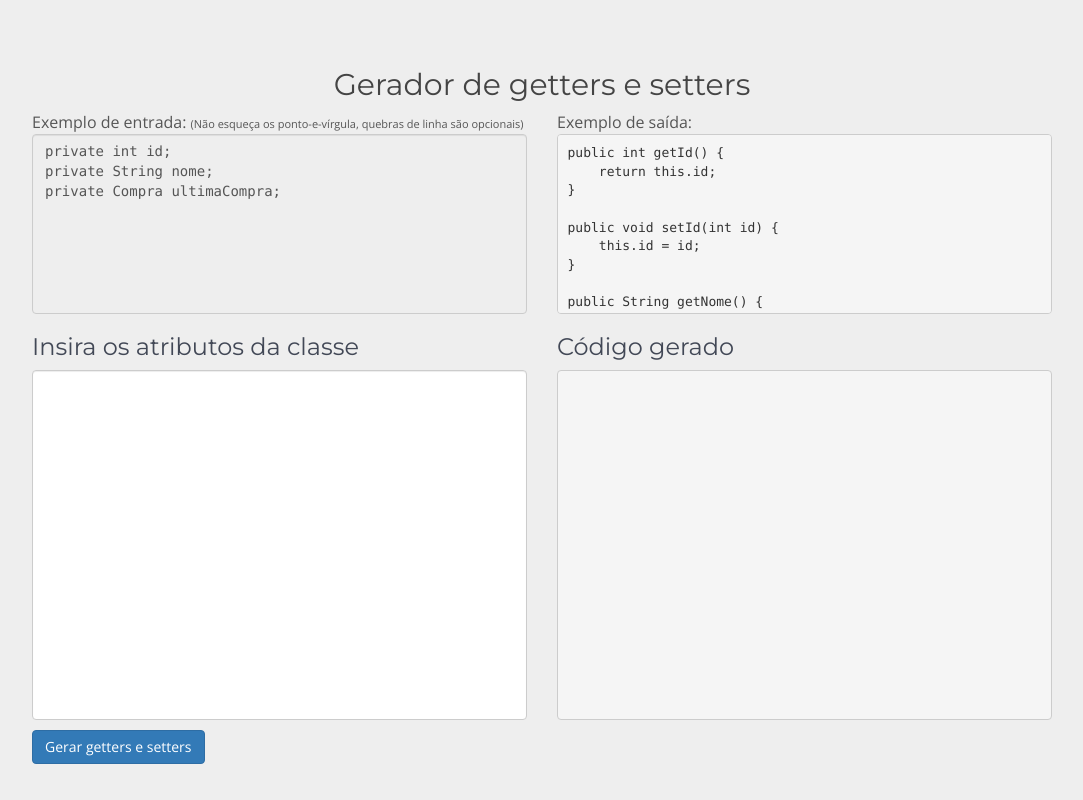
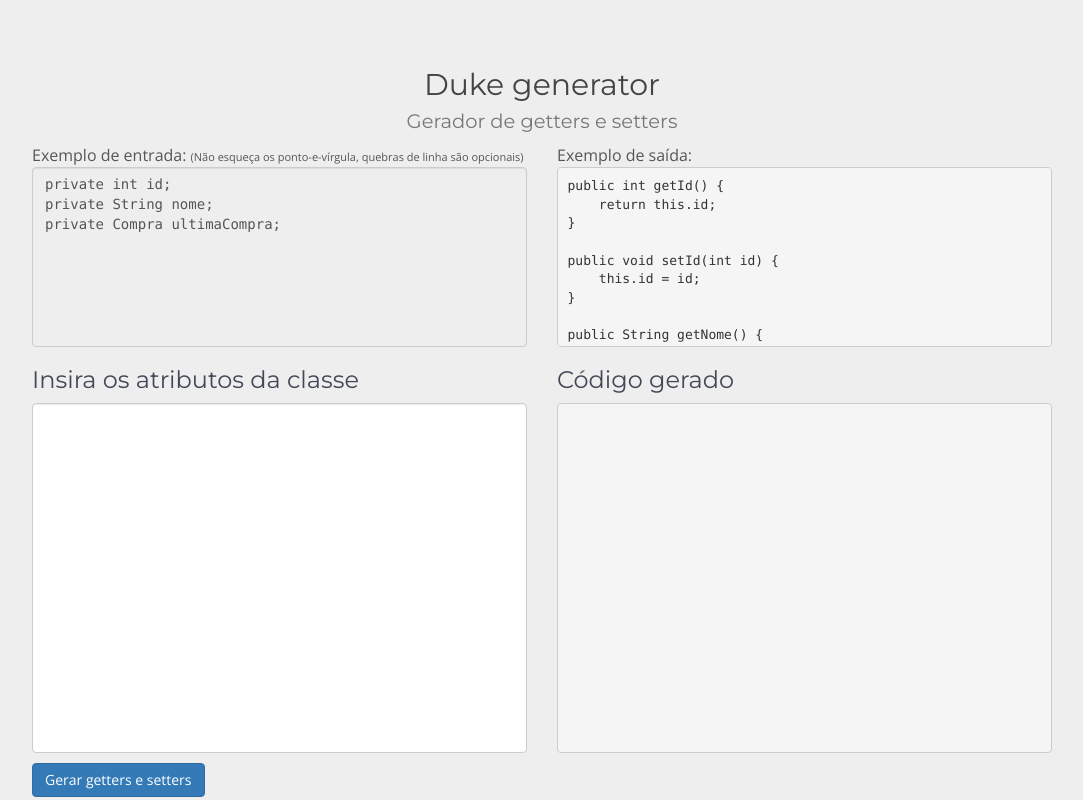
Before and after one commit to jfbueno/duke-generator, a plain HTML site: page src/index.html in a window 1280 px wide. Shown: the top 800 px of the page, without its empty margins (98-1181 px from the left). Drawn offline with nearby package versions, Linux system fonts and the light colour scheme.

Commit message:
added page title

```diff
--- a/src/index.html
+++ b/src/index.html
@@ -7,6 +7,7 @@
     <link rel="stylesheet" href="style.css">
     <link rel="shortcut icon" href="../icons/favicon.png" />
     <script src="script.js"></script>
+    <title>Duke generator</title>
 </head>
 
 <body class="container">
@@ -14,7 +15,7 @@
 
         <div class="row">
             <div class="col-sm-8 col-sm-offset-2 center-text">
-                <h2 class="main-title">Gerador de getters e setters</h2>
+                <h2 class="main-title">Duke generator <br><small>Gerador de getters e setters</small></h2>
             </div>
         </div>
 
```
